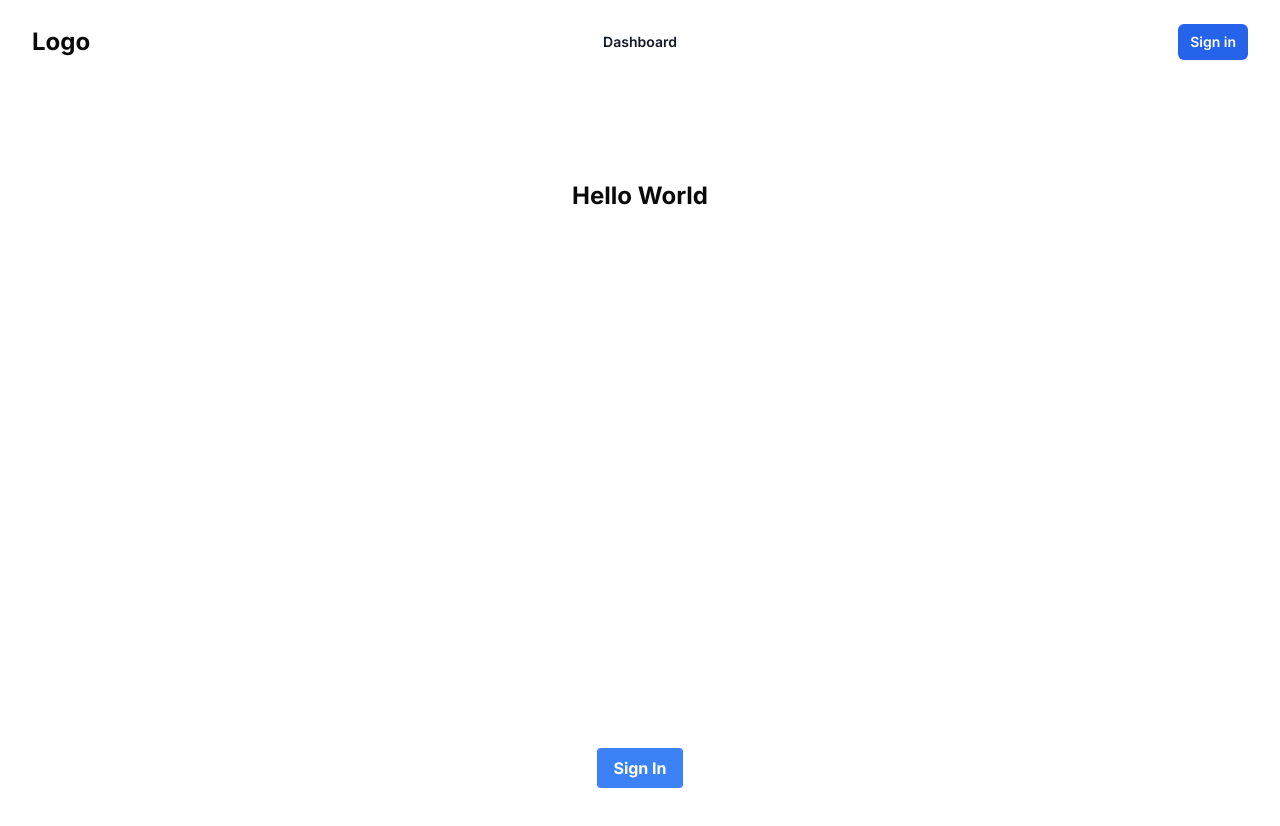
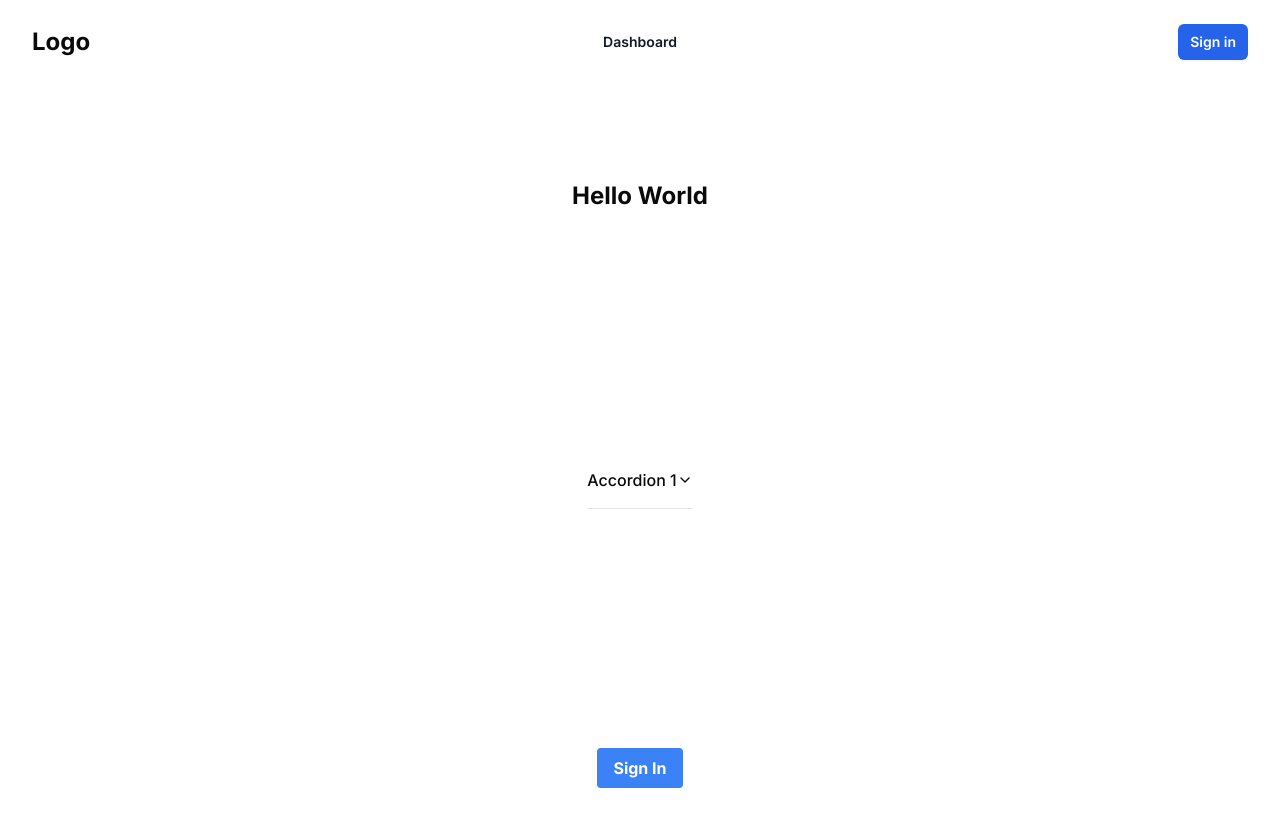
Before and after one commit to Hammam-GNF/kelas-inovatif, a Next.js app in the folder tes-kelas-inovatif/: page / in a window 1280 px wide. Shown: the top 826 px of the page. Built offline with nearby package versions, Linux system fonts and the light colour scheme; no server answers.

Commit message:
install next-auth

```diff
--- a/tes-kelas-inovatif/src/app/layout.tsx
+++ b/tes-kelas-inovatif/src/app/layout.tsx
@@ -4,6 +4,7 @@ import { Inter } from "next/font/google";
 import "./globals.css";
 import { Toaster } from "react-hot-toast";
 import Navbar from "./navbar";
+import { AuthProvider } from "@/providers/AuthProvider";
 
 const inter = Inter({ subsets: ["latin"] });
 
@@ -13,6 +14,7 @@ export default function RootLayout({
   children: React.ReactNode;
 }) {
   return (
+    <AuthProvider>
       <html lang="en">
         <body className={inter.className}>
           <Navbar />
@@ -20,5 +22,6 @@ export default function RootLayout({
           <Toaster position="top-center" />
         </body>
       </html>
+    </AuthProvider>
   );
 }
--- a/tes-kelas-inovatif/src/app/navbar.tsx
+++ b/tes-kelas-inovatif/src/app/navbar.tsx
@@ -2,7 +2,7 @@
 import { useState } from "react";
 import Link from "next/link";
 import { usePathname } from "next/navigation";
-import { useSession, signIn } from "next-auth/react";
+import { useSession } from "next-auth/react";
 import { useAuth } from "@/providers/AuthProvider";
 import Image from "next/image";
 
@@ -101,14 +101,12 @@ export default function Navbar() {
               </button>
             </div>
           ) : (
-            <div className="flex items-center gap-x-4">
             <Link
               href="/signin"
-                className="rounded-md bg-blue-600 px-3 py-2 text-sm font-semibold text-white shadow-sm hover:bg-blue-500"
+              className="flex items-center gap-x-4 rounded-md bg-blue-600 px-3 py-2 text-sm font-semibold text-white shadow-sm hover:bg-blue-500"
             >
               Sign in
             </Link>
-            </div>
           )}
         </div>
       </nav>
@@ -154,14 +152,12 @@ export default function Navbar() {
                 </button>
               </div>
             ) : (
-              <div className="space-y-3">
               <button
                 onClick={() => signIn()}
                 className="-mx-3 block rounded-lg px-3 py-2.5 text-base font-semibold leading-7 text-gray-900 hover:bg-gray-50"
               >
                 Sign in
               </button>
-              </div>
             )}
           </div>
         </div>
--- a/tes-kelas-inovatif/src/app/page.tsx
+++ b/tes-kelas-inovatif/src/app/page.tsx
@@ -1,5 +1,7 @@
 import type { Metadata } from "next";
 import Link from "next/link";
+import { Accordion, AccordionItem, AccordionTrigger, AccordionContent } from "@/components/ui/accordion";
+
 export const metadata: Metadata = {
   title: "Home - Gonjil St",
   description: "Aplikasi untuk belajar Next.js",
@@ -16,6 +18,12 @@ export default function Home() {
   return (
     <main className="flex min-h-screen flex-col items-center justify-between p-24">
       <h1 className="text-2xl font-bold">Hello World</h1>
+      <Accordion type="multiple">
+        <AccordionItem value="item-1">
+          <AccordionTrigger>Accordion 1</AccordionTrigger>
+          <AccordionContent>Accordion 1 content</AccordionContent>
+        </AccordionItem>
+      </Accordion>
       <Link
         href="/signin"
         className="bg-blue-500 hover:bg-blue-600 text-white font-bold py-2 px-4 rounded flex items-center justify-center"
--- a/tes-kelas-inovatif/src/providers/AuthProvider.tsx
+++ b/tes-kelas-inovatif/src/providers/AuthProvider.tsx
@@ -23,7 +23,6 @@ export function AuthProvider({ children }: { children: React.ReactNode }) {
   const router = useRouter();
 
   useEffect(() => {
-    // Check active sessions and sets the user
     const getSession = async () => {
       try {
         const {
```
Lines whose indentation alone changed are shown as unchanged.
